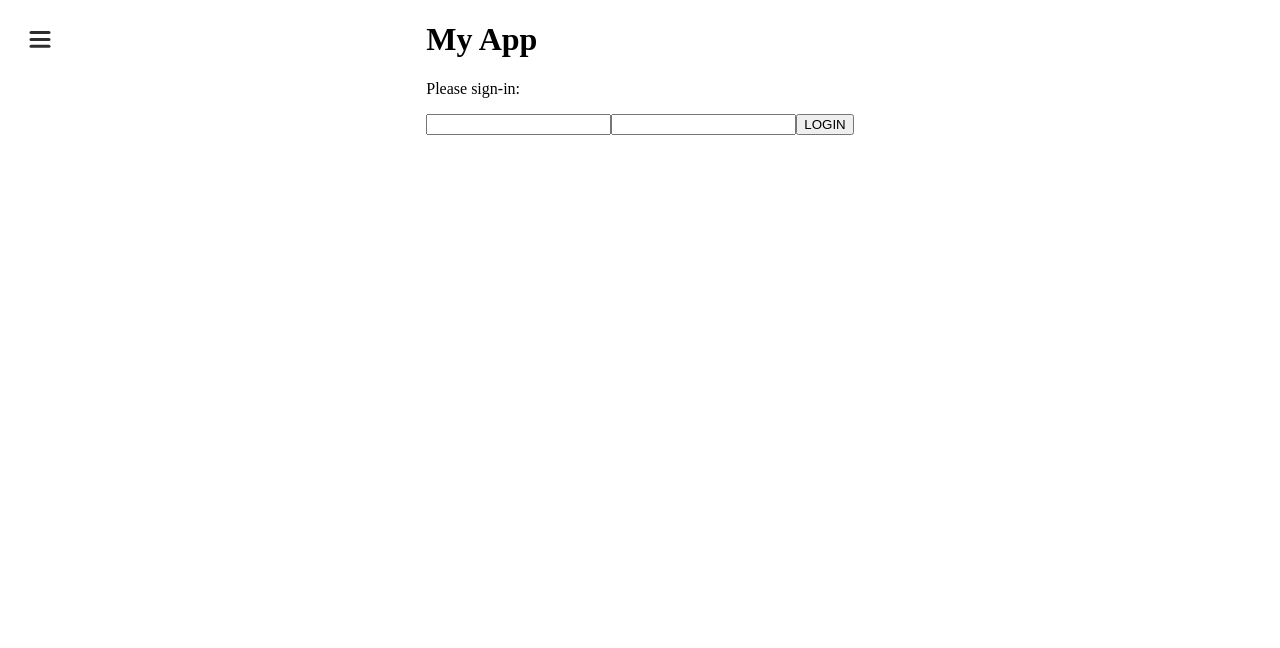
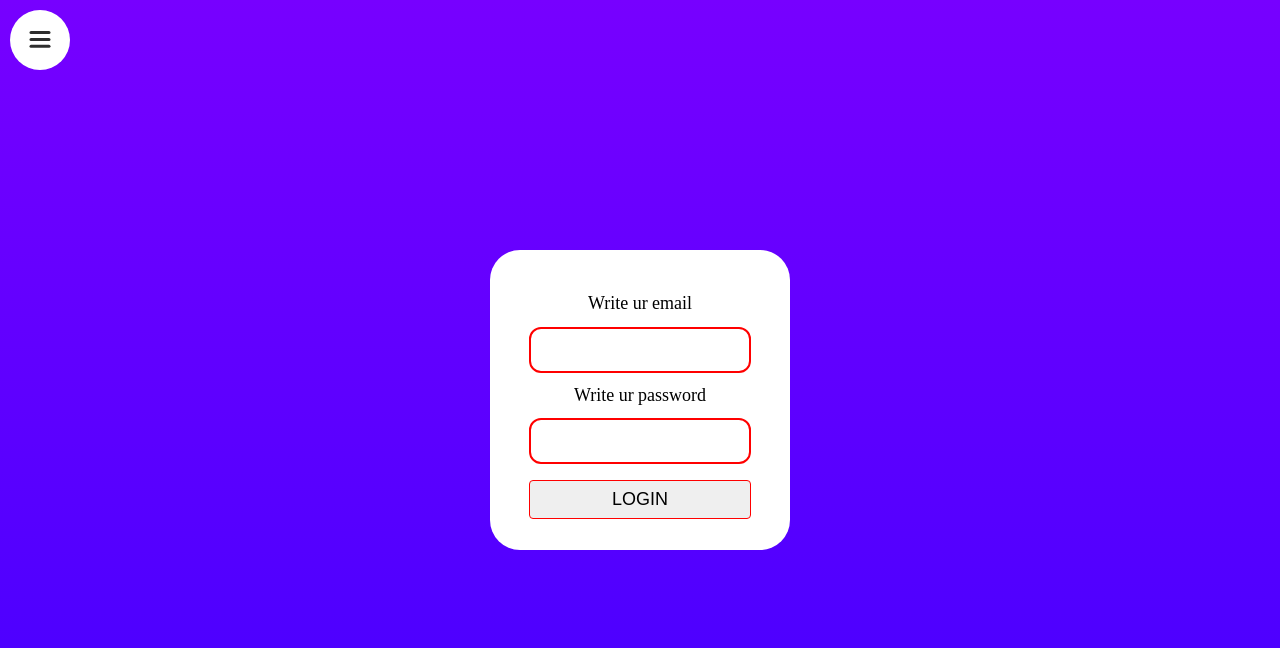
Before and after one commit to TucciAlessandro/IsItWindy, a React (Create React App) app: page /login in a window 1280 px wide. Shown: the top 648 px of the page. Built offline with nearby package versions, Linux system fonts and the light colour scheme.

Commit message:
add login page

```diff
--- a/src/components/MenuItem.tsx
+++ b/src/components/MenuItem.tsx
@@ -9,12 +9,16 @@ const variants = {
     transition: {
       y: { stiffness: 1000, velocity: -100 },
     },
+    display: "flex",
   },
   closed: {
     y: 50,
     opacity: 0,
     transition: {
       y: { stiffness: 1000 },
+    },
+    transitionEnd: {
+      display: "none",
     },
   },
 };
@@ -47,7 +51,7 @@ const ButtonItem = styled.button`
   flex: 1;
 `;
 
-const colors = ["#FF008C", "#D309E1", "#9C1AFF", "#7700FF", "#4400FF"];
+const colors = ["#FF008C", "#9C1AFF", "#7700FF", "#4400FF"];
 
 export const MenuItem = ({ i, route, redirect }: any) => {
   const style = { border: `2px solid ${colors[i]}` };
--- a/src/components/Navbar.tsx
+++ b/src/components/Navbar.tsx
@@ -18,7 +18,6 @@ const sidebar = {
   closed: {
     clipPath: "circle(30px at 40px 40px)",
     transition: {
-      delay: 0.1,
       type: "spring",
       stiffness: 400,
       damping: 40,
@@ -44,8 +43,7 @@ const ModifiedNavbar = styled(motion.nav)<ModifiedNavbarProps>`
   left: 0;
   bottom: 0;
   width: 300px;
-  z-index: ${(props) => (props.isOpen ? "200" : "0")};
-  /* z-index: ${(props) => (props.isOpen ? "200" : "")}; */
+  z-index: ${(props) => (props.isOpen ? "20" : "")};
 `;
 const Navbar = () => {
   const [isOpen, setToggleOpen] = useState(false);
@@ -65,6 +63,7 @@ const Navbar = () => {
         initial={false}
         animate={isOpen ? "open" : "closed"}
         // onAnimationComplete={() => handleAnimationComplete()}
+
         custom={height ?? 0}
         ref={containerRef}
       >
--- a/src/components/Navigation.tsx
+++ b/src/components/Navigation.tsx
@@ -7,9 +7,13 @@ import { firebase } from "./../realtimedb/firebase";
 const variants = {
   open: {
     transition: { staggerChildren: 0.07, delayChildren: 0.2 },
+    display: "block",
   },
   closed: {
     transition: { staggerChildren: 0.05, staggerDirection: -1 },
+    transitionEnd: {
+      display: "none",
+    },
   },
 };
 
@@ -19,6 +23,7 @@ const ModifiedUl = styled(motion.ul)`
   padding: 25px;
   position: absolute;
   top: 100px;
+  z-index: 1;
   width: 230px;
 `;
 
@@ -29,9 +34,10 @@ export const Navigation = ({ toggle }: any) => {
     toggle();
     history.push("/");
   };
-  const toAdmin = () => {
+  const toLogout = () => {
     toggle();
-    history.push("/admin");
+    firebase.auth().signOut();
+    history.push("/");
   };
   const toLogin = () => {
     toggle();
@@ -39,14 +45,9 @@ export const Navigation = ({ toggle }: any) => {
   };
   return (
     <ModifiedUl variants={variants}>
-      <MenuItem redirect={toHome} route="HOME" i={1} key={1} />
-      <MenuItem redirect={toLogin} route="ADMIN" i={2} key={2} />
-      <MenuItem
-        redirect={() => firebase.auth().signOut()}
-        route="LOGIN"
-        i={3}
-        key={3}
-      />
+      <MenuItem redirect={toHome} route="HOME" i={3} key={3} />
+      <MenuItem redirect={toLogin} route="LOGIN" i={2} key={2} />
+      <MenuItem redirect={toLogout} route="LOGOUT" i={1} key={1} />
     </ModifiedUl>
   );
 };
--- a/src/screens/admin.tsx
+++ b/src/screens/admin.tsx
@@ -2,8 +2,10 @@ import { useEffect, useState } from "react";
 import { FramerDragEvent, Slider } from "../components/Slider";
 import { firebase } from "./../realtimedb/firebase";
 import { motion, PanInfo } from "framer-motion";
+import { useHistory } from "react-router-dom";
 
 const Admin = () => {
+  const history = useHistory();
   const [isWindyToggle, setIsWindyToggle] = useState();
 
   useEffect(() => {
@@ -34,6 +36,7 @@ const Admin = () => {
     const isWindy = x > 0;
 
     shouldUpdate && updateIsWindy(isWindy);
+    history.push("/");
   };
   return (
     <>
--- a/src/screens/home.tsx
+++ b/src/screens/home.tsx
@@ -8,6 +8,7 @@ import { Svg } from "../components/Svg";
 const Container = styled(motion.div)`
   height: 100vh;
   width: 100vw;
+  z-index: 2;
   display: flex;
   justify-content: center;
   align-items: center;
--- a/src/screens/login.tsx
+++ b/src/screens/login.tsx
@@ -1,17 +1,66 @@
-
 import firebase from "firebase";
 import { useState } from "react";
+
 import { useHistory } from "react-router-dom";
+import { motion } from "framer-motion";
+import styled from "styled-components";
 
-// Configure Firebase.
-// const config = {
-//   apiKey: process.env.REACT_APP_FIREBASE,
-//   authDomain: "easykite-c750e.firebaseapp.com",
-//   // ...
-// };
-// firebase.initializeApp(config);
+const Box = styled(motion.div)`
+  background: white;
+  border-radius: 30px;
+  width: 300px;
+  height: 300px;
+  z-index: 10;
+  /* position: absolute; */
+  top: calc(50% - 150px / 2);
+  left: calc(50% - 150px / 2);
+  display: flex;
+  justify-content: center;
+  align-items: center;
+`;
 
-// Configure FirebaseUI.
+const Input = styled.input`
+  border: 2px solid red;
+  border-radius: 12px;
+  outline: none;
+  padding: 12px 3px 12px 8px;
+  font-size: 16px;
+  z-index: 100;
+  display: flex;
+  justify-content: center;
+  align-items: center;
+`;
+
+const Username = styled.h1`
+  display: flex;
+  font-weight: 300;
+  font-size: 18px;
+  justify-content: center;
+  align-items: center;
+`;
+const Password = styled.h1`
+  display: flex;
+  font-weight: 300;
+  font-size: 18px;
+  justify-content: center;
+  align-items: center;
+`;
+
+const Button = styled.button`
+  border: 1px solid red;
+  border-radius: 0.25rem;
+  width: 100%;
+  margin-top: 1rem;
+  padding: 8px;
+  font-size: 16px;
+  display: flex;
+  font-weight: 300;
+  font-size: 18px;
+  justify-content: center;
+  align-items: center;
+  z-index: 100;
+`;
+
 const uiConfig = {
   // Popup signin flow rather than redirect flow.
   signInFlow: "popup",
@@ -24,11 +73,22 @@ const uiConfig = {
   ],
 };
 
+const Container = styled(motion.div)`
+  height: 100vh;
+  width: 100vw;
+  display: flex;
+  justify-content: center;
+  flex-direction: column;
+  align-items: center;
+`;
+
 function Login() {
   const history = useHistory();
   const [username, setUserName] = useState("");
   const [password, setPassword] = useState("");
   const [error, setError] = useState("");
+  const background =
+    "linear-gradient(180deg, #7700ff 0%, rgb(68, 0, 255) 100%)";
 
   const handleSubmit = async (evt: React.FormEvent<HTMLFormElement>) => {
     evt.preventDefault();
@@ -41,25 +101,25 @@ function Login() {
     }
   };
   return (
-    <div>
-      <h1>My App</h1>
-      <p>Please sign-in:</p>
-      {/* <StyledFirebaseAuth uiConfig={uiConfig} firebaseAuth={firebase.auth()} /> */}
-
+    <Container style={{ background }}>
+      <Box>
         <form onSubmit={handleSubmit}>
-        <input
+          <Username>Write ur email</Username>
+          <Input
             value={username}
             onChange={(evt) => setUserName(evt.target.value)}
-        ></input>
-        <input
+          ></Input>
+          <Password>Write ur password</Password>
+          <Input
             value={password}
             type="password"
             onChange={(evt) => setPassword(evt.target.value)}
-        ></input>
-        <button type="submit">LOGIN</button>
+          ></Input>
+          <Button type="submit">LOGIN</Button>
           {error && error}
         </form>
-    </div>
+      </Box>
+    </Container>
   );
 }
 
```
Lines whose indentation alone changed are shown as unchanged.
